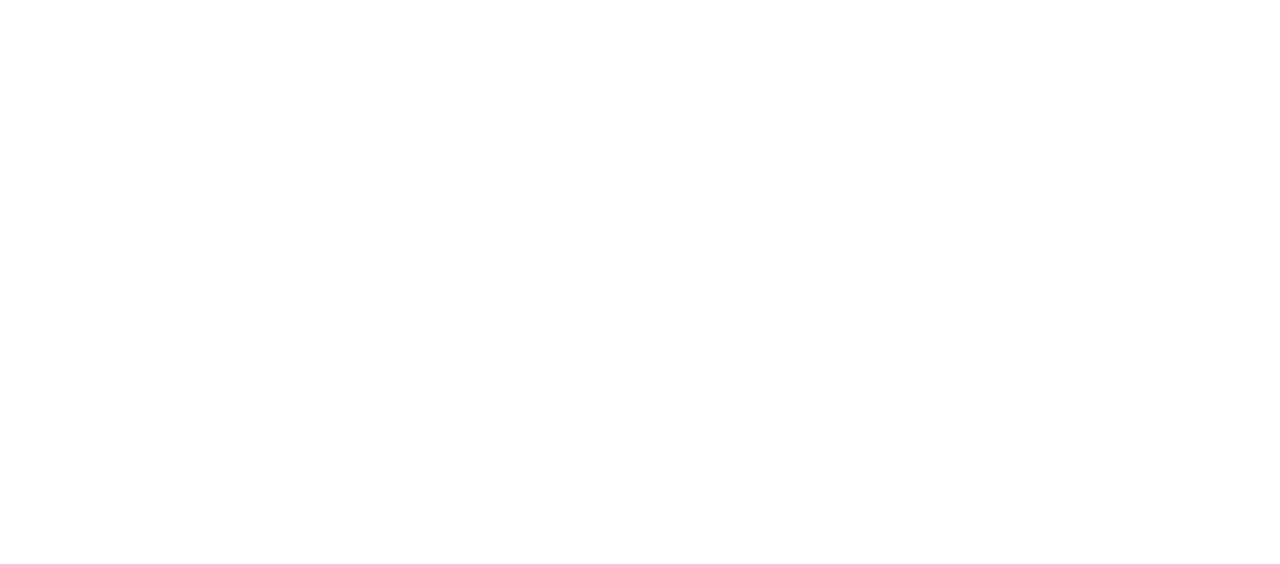
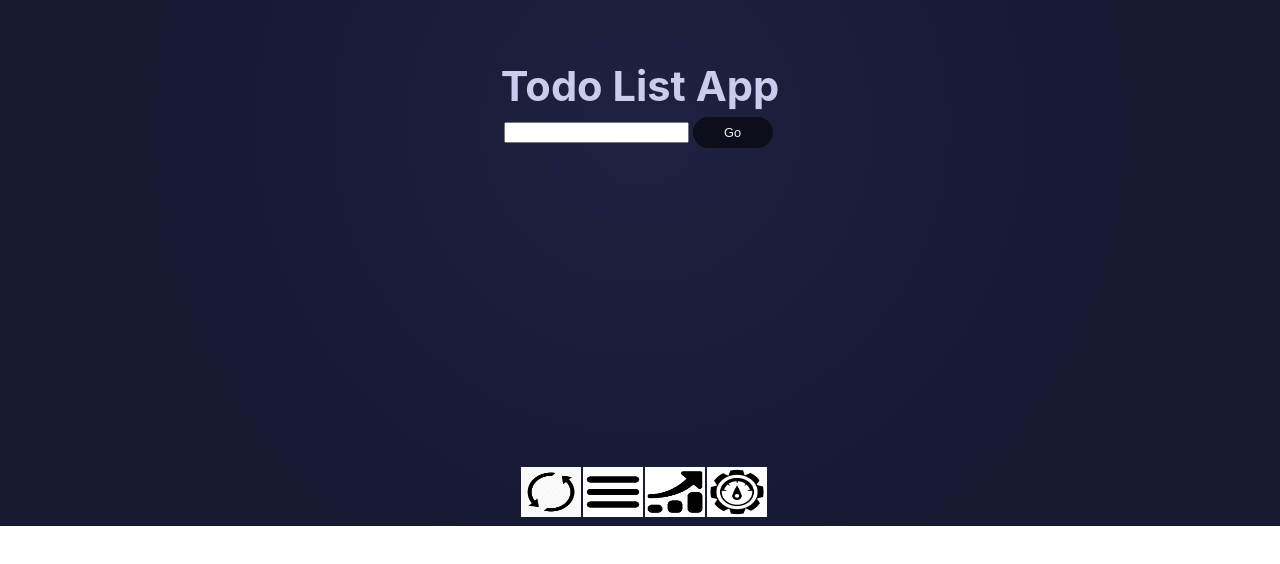
Before and after one commit to saurav9283/LiefProject, a React (Create React App) app: page /todo in a window 1280 px wide. Before the commit this address had no page. Shown: the part 274-838 px from the top of the page. Before the commit the page ends 800 px from the top, so only its background shows below. Built offline with nearby package versions, Linux system fonts and the light colour scheme.

Commit message:
first commit

```diff
--- /dev/null
+++ b/src/App.js
@@ -0,0 +1,14 @@
+import React from 'react'
+import { Outlet } from 'react-router-dom'
+import Bottombar from './BottomBar/Bottombar'
+
+function App() {
+  return (
+    <div>
+     <Outlet/>
+     <Bottombar />
+    </div>
+  )
+}
+
+export default App
--- a/src/BottomBar/Bottombar.css
+++ b/src/BottomBar/Bottombar.css
@@ -1,3 +1,7 @@
+.all{
+    margin-top: -60px;
+    margin-left: 520px;
+}
 .d1 img{
     height: 50px;
     width: 60px;
--- a/src/BottomBar/Bottombar.js
+++ b/src/BottomBar/Bottombar.js
@@ -1,16 +1,19 @@
 import React from 'react';
-import {  Link } from "react-router-dom";
+import {  Link, useNavigate } from "react-router-dom";
 import d1 from '../image/d1.png';
 import d2 from '../image/d2.png';
 import d3 from '../image/d3.png';
 import d4 from '../image/d4.png';
 import "./Bottombar.css";
 const Bottombar = () =>{
+  const navigate=useNavigate();
+
+
   return (
   <div className="all">
     <tr>
-      <td className='d1'><img src={d1} alt="Loading..." /></td>
-      <td className='d2'><img src={d2} alt="Loading..." /></td>
+      <td className='d1'  onClick={()=>navigate('/')}><img src={d1} alt="Loading..." /></td>
+      <td onClick={()=>navigate('/todo')} className='d2'><img src={d2} alt="Loading..." /></td>
       <td className='d3'><img src={d3} alt="Loading..." /></td>
       <td className='d4'><img src={d4} alt="Loading..." /></td>
     </tr>
--- /dev/null
+++ b/src/DashBoard2/Home.js
@@ -0,0 +1,11 @@
+import React from 'react'
+
+function DashBoard2() {
+  return (
+    <div>
+      DashBoard
+    </div>
+  )
+}
+
+export default DashBoard2
--- /dev/null
+++ b/src/DashBoard2/Todo/MyToDo.js
@@ -0,0 +1,63 @@
+import {useState} from 'react'
+import TodoForm from './TodoForm';
+import TodoList from './TodoList';
+function MyToDo() {
+    const [todo, setTodo] = useState("");
+    const [todos, setTodos] = useState([]);
+    const [editId, setEditId] = useState(0);
+
+    const handleSubmit = (e) => {
+      e.preventDefault();
+
+      if (editId) {
+        const editTodo = todos.find((i) => i.id === editId);
+        const updatedTodos = todos.map((t) =>
+          t.id === editTodo.id
+            ? (t = { id: t.id, todo })
+            : { id: t.id, todo: t.todo }
+        );
+        setTodos(updatedTodos);
+        setEditId(0);
+        setTodo("");
+        return;
+      }
+
+      if (todo !== "") {
+        setTodos([{ id: `${todo}-${Date.now()}`, todo }, ...todos]);
+        setTodo("");
+      }
+    };
+
+    const handleDelete = (id) => {
+      const delTodo = todos.filter((to) => to.id !== id);
+      setTodos([...delTodo]);
+    };
+
+    const handleEdit = (id) => {
+      const editTodo = todos.find((i) => i.id === id);
+      setTodo(editTodo.todo);
+      setEditId(id);
+    };
+
+    return (
+      <div className="App">
+        <div className="container">
+          <h1>Todo List App</h1>
+          <TodoForm
+            handleSubmit={handleSubmit}
+            todo={todo}
+            editId={editId}
+            setTodo={setTodo}
+          />
+
+          <TodoList
+            todos={todos}
+            handleEdit={handleEdit}
+            handleDelete={handleDelete}
+          />
+        </div>
+      </div>
+  )
+}
+
+export default MyToDo
--- /dev/null
+++ b/src/DashBoard2/Todo/TodoForm.js
@@ -0,0 +1,19 @@
+import React from "react";
+import TodoList from "./TodoList";
+
+const TodoForm = ({ handleSubmit, todo, editId, setTodo }) => {
+  return (
+    <div>
+        <form className="todoForm" onSubmit={handleSubmit}>
+      <input
+        type="text"
+        value={todo}
+        onChange={(e) => setTodo(e.target.value)}
+      />
+      <button type="submit"> {editId ? "Edit" : "Go"}</button>
+    </form>
+    </div>
+  );
+};
+
+export default TodoForm;
--- /dev/null
+++ b/src/DashBoard2/Todo/TodoList.js
@@ -0,0 +1,19 @@
+import React from "react";
+
+const TodoList = ({ todos, handleDelete, handleEdit }) => {
+  return (
+    <ul className="allTodos">
+      {todos?.map((t) => (
+        <li className="singleTodo">
+          <span className="todoText" key={t.id}>
+            {t.todo}
+          </span>
+          <button onClick={() => handleEdit(t.id)}>Edit</button>
+          <button onClick={() => handleDelete(t.id)}>Delete</button>
+        </li>
+      ))}
+    </ul>
+  );
+};
+
+export default TodoList;
--- /dev/null
+++ b/src/Dashboard1/Components/Home/Home.css
@@ -0,0 +1,11 @@
+.container h1{
+    margin-top: -8px;
+}
+.time-wrapper{
+    margin-top: -100px;
+}
+
+.button-wrapper{
+    margin-top: 220px;
+    margin-left: -230px;
+}
--- a/src/Home/Home.js
+++ b/src/Dashboard1/Components/Home/Home.js
@@ -1,12 +1,12 @@
 import React, { useEffect, useContext } from 'react'
-import Button from '../Dashboard1/Components/Button'
-import CountdownAnimation from '../Dashboard1/Components/Countdown'
-import SetPomodoro from '../Dashboard1/Components/SetPomodor'
-import { SettingsContext } from '../Dashboard1/context/SettingContext'
-import Bottombar from '../BottomBar/Bottombar'
+import Button from '../Button'
+import CountdownAnimation from '../Countdown'
+import SetPomodoro from '../SetPomodor'
+import { SettingsContext } from '../../context/SettingContext'
+import Bottombar from '../../../BottomBar/Bottombar'
 import "./Home.css"
 
-const App = () => {
+const Home = () => {
 
   const {
     pomodoro,
@@ -60,15 +60,18 @@ const App = () => {
                 {children}
               </CountdownAnimation>
           </div>
-        </div>
-        <div className="button-wrapper">
+          <div className="button-wrapper">
           <Button title="Start" activeClass={!startAnimate ? 'active' : undefined} _callback={startTimer} />
           <Button title="Pause" activeClass={startAnimate ? 'active' : undefined} _callback={pauseTimer} />
         </div>
+        </div>
+        {/* <div className="button-wrapper">
+          <Button title="Start" activeClass={!startAnimate ? 'active' : undefined} _callback={startTimer} />
+          <Button title="Pause" activeClass={startAnimate ? 'active' : undefined} _callback={pauseTimer} />
+        </div> */}
       </> : <SetPomodoro />}
-      <Bottombar/>
     </div>
   )
 }
 
-export default App
+export default Home
--- a/src/Home/Home.css
+++ /dev/null
@@ -1,3 +0,0 @@
-.container h1{
-    margin-top: -8px;
-}
--- a/src/index.js
+++ b/src/index.js
@@ -1,14 +1,21 @@
 import React from 'react';
 import ReactDOM from 'react-dom';
 import './index.css';
-import App from './Home/Home';
+import App from './App';
 import { BrowserRouter, Routes, Route } from "react-router-dom";
 import SettingsContextProvider from './Dashboard1/context/SettingContext';
+import DashBoard from './Dashboard1/Components/Home/Home';
+// import DashBoard2 from './DashBoard2/Home';
+import TodoForm from './DashBoard2/Todo/TodoForm';
+import MyToDo from './DashBoard2/Todo/MyToDo';
 
 ReactDOM.render(
   <SettingsContextProvider><BrowserRouter>
   <Routes>
-  <Route path='/' element= {<App />} />
+  <Route path='/' element= {<App />}>
+    <Route path='/' element= {<DashBoard/>}/>
+    <Route path='/todo' element= {<MyToDo/>}/>
+  </Route>
   </Routes>
 </BrowserRouter>
   </SettingsContextProvider>,
```
